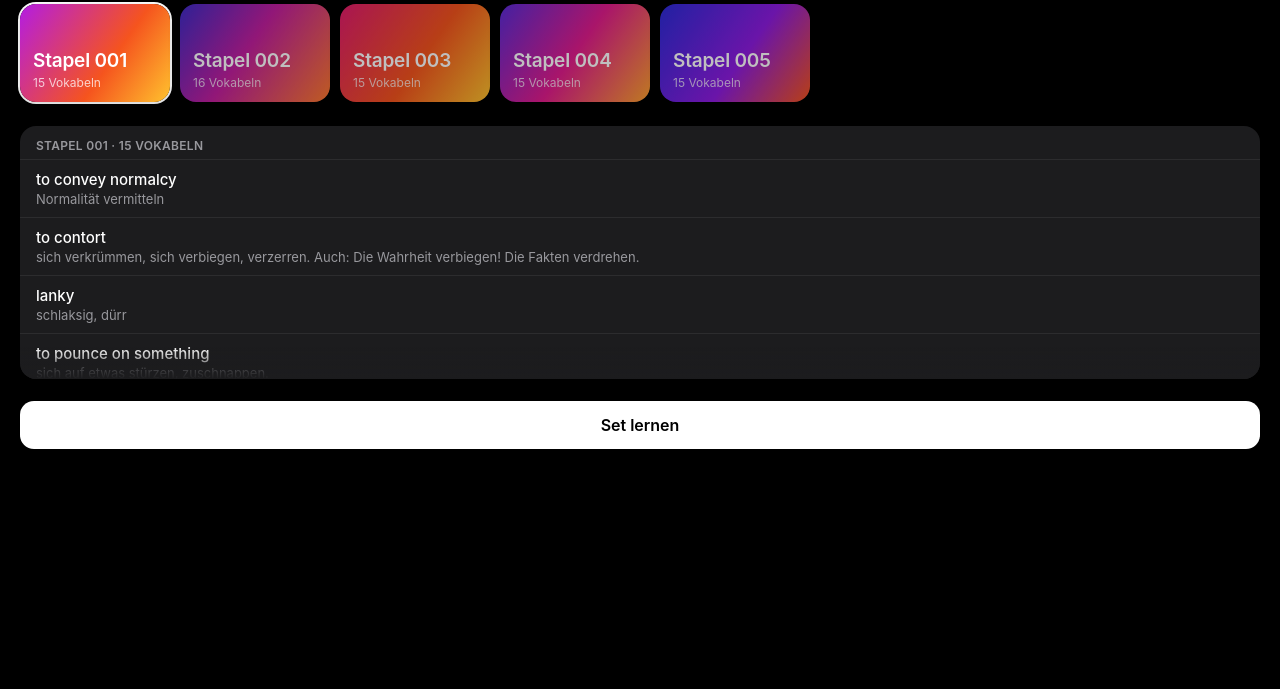
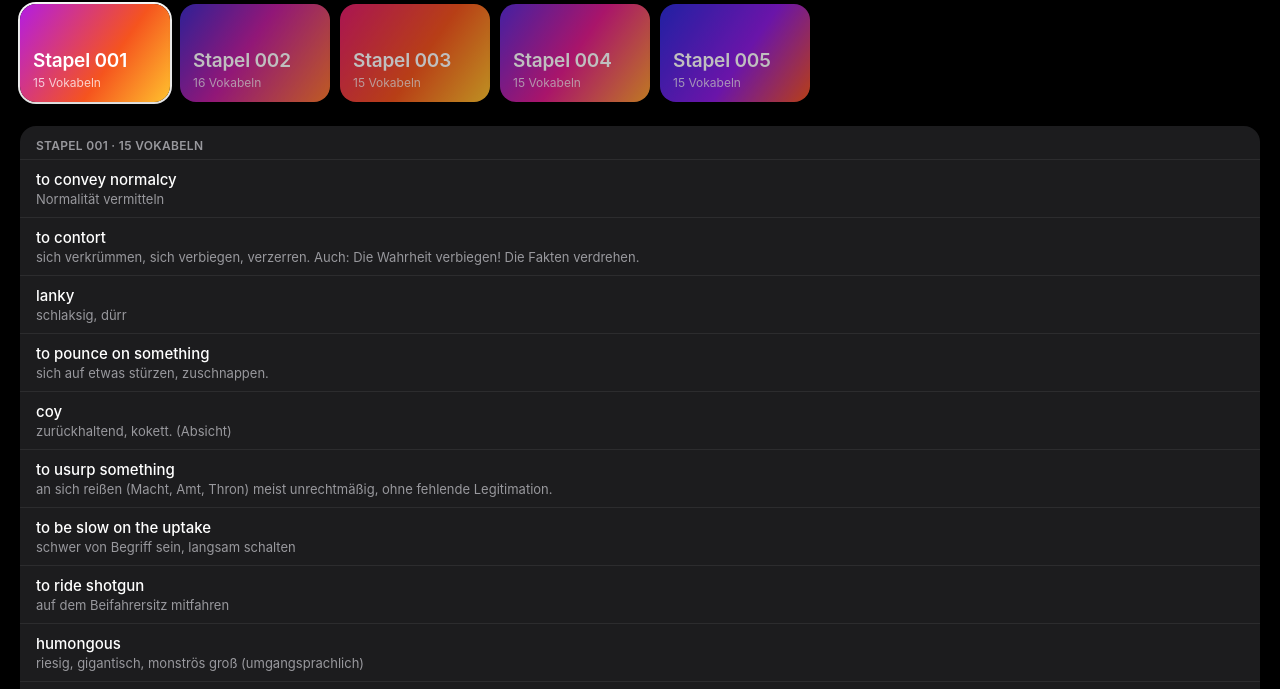
Before and after one commit to dr-oc-ms/flip, a plain HTML site: page index.html in a window 1280 px wide. Shown: the part 72-761 px from the top of the page. Drawn offline with nearby package versions, Linux system fonts and the light colour scheme.

Commit message:
Add files via upload

```diff
--- a/index.html
+++ b/index.html
@@ -120,13 +120,18 @@
     box-shadow: 0 2px 8px rgba(0,0,0,0.15);
     position: relative;
     overflow: hidden;
+    flex: 1;
+    display: flex;
+    flex-direction: column;
+    min-height: 0;
   }
   .preview-header {
     margin: 0; padding: 12px 16px 6px;
     font-size: 12px; font-weight: 600; color: var(--text-secondary);
     letter-spacing: 0.3px; text-transform: uppercase;
+    flex: 0 0 auto;
   }
-  .preview-list { max-height: 220px; overflow-y: auto; scrollbar-width: none; -ms-overflow-style: none; }
+  .preview-list { flex: 1; overflow-y: auto; scrollbar-width: none; -ms-overflow-style: none; min-height: 0; }
   .preview-list::-webkit-scrollbar { display: none; }
   .preview-row { padding: 10px 16px; border-top: 0.5px solid var(--sheet-row-border); }
   .preview-row .en { margin: 0; font-size: 15px; font-weight: 500; color: var(--text-primary); }
```
